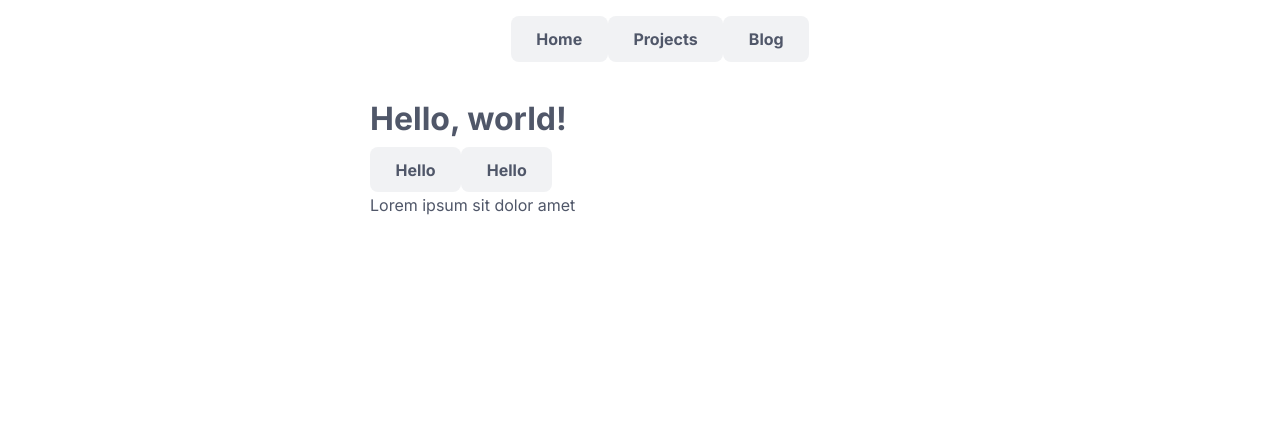
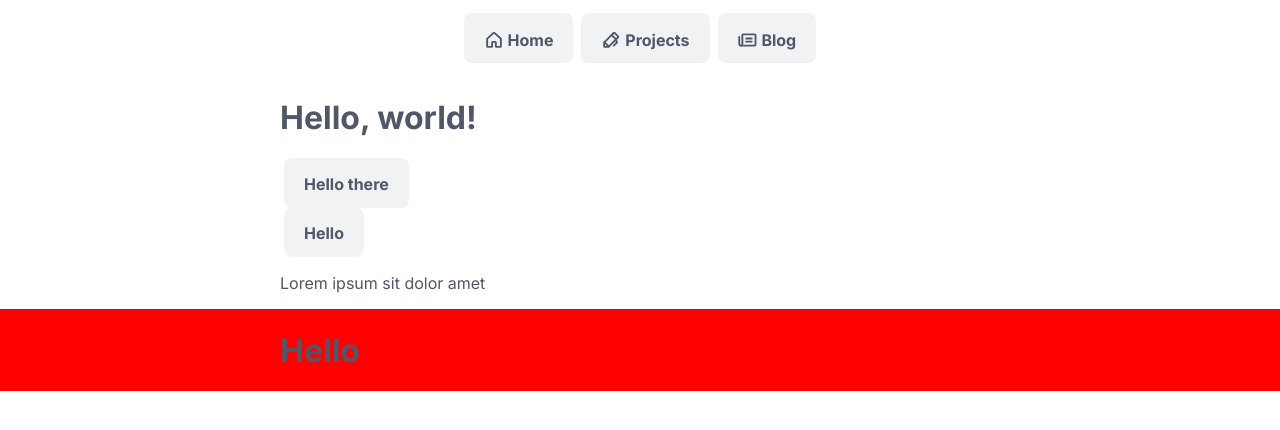
Before and after one commit to benslv/benslv.dev, a Gatsby site: page / in a window 1280 px wide. Built offline with nearby package versions, Linux system fonts and the light colour scheme; Gatsby itself is replaced by a stand-in of ours.

Commit message:
Add icons to navbar

```diff
--- a/src/components/Button.js
+++ b/src/components/Button.js
@@ -6,25 +6,48 @@ const { buttons } = theme;
 
 const StyledButton = styled.a`
 	text-decoration: none;
-	padding: 0.8em 1.6em;
+	padding: 0.8em 1.25em;
 	font-weight: 700;
 	border-radius: 8px;
 	background: ${buttons.primary.background};
 	color: ${buttons.primary.color};
 	outline: none;
+	width: fit-content;
 
-	transition: all 0.15s cubic-bezier(.21,.63,.32,.98);
+	margin: 0 0.25em;
+
+	transition: all 0.15s cubic-bezier(0.21, 0.63, 0.32, 0.98);
 
 	:hover {
 		background: ${buttons.hover.background};
-		color: ${buttons.hover.color}
+		color: ${buttons.hover.color};
+		cursor: pointer;
+	}
+
+	:active {
+		background: ${buttons.hover.background};
+		color: ${buttons.hover.color};
+	}
+
+	:first-child {
+		margin-left: 0;
+	}
+
+	:last-child {
+		margin-right: 0;
 	}
 `;
 
-const Button = ({ to, text }) => {
+const StyledIcon = styled.span`
+	font-size: 1.25em;
+	position: relative;
+	top: 0.2em;
+`;
+
+const Button = ({ to, icon, text }) => {
 	return (
 		<StyledButton href={to}>
-			{text}
+			<StyledIcon>{icon}</StyledIcon> {text}
 		</StyledButton>
 	);
 };
--- /dev/null
+++ b/src/components/Container.js
@@ -0,0 +1,17 @@
+import React from "react";
+import styled from "styled-components";
+
+const StyledContainer = styled.div`
+	max-width: 720px;
+	margin: 0 auto;
+
+  display: flex;
+  flex-direction: column;
+  flex-grow: 0;
+`;
+
+const Container = ({ children }) => (
+	<StyledContainer>{children}</StyledContainer>
+);
+
+export default Container;
--- /dev/null
+++ b/src/components/Footer.js
@@ -0,0 +1,20 @@
+import React from "react";
+import styled from "styled-components";
+
+import Container from "./Container";
+
+const StyledFooter = styled.footer`
+	background-color: red;
+`;
+
+const Footer = () => {
+	return (
+		<StyledFooter>
+			<Container>
+				<h1>Hello</h1>
+			</Container>
+		</StyledFooter>
+	);
+};
+
+export default Footer;
--- a/src/components/Layout.js
+++ b/src/components/Layout.js
@@ -5,8 +5,10 @@ import "fontsource-inter/400.css";
 import "fontsource-inter/700.css";
 
 import Navbar from "./Navbar";
+import Container from "./Container";
 
 import theme from "../theme";
+import Footer from "./Footer";
 const { colors } = theme;
 
 const GlobalStyle = createGlobalStyle`
@@ -20,21 +22,16 @@ const GlobalStyle = createGlobalStyle`
 	}
 `;
 
-const Container = styled.div`
-	max-width: 540px;
-	margin: 0 auto;
-`;
-
 const Layout = ({ title, children }) => {
 	return (
-		<React.Fragment>
+		<React.Fragment className="site">
 			<Helmet>
 				<title>{title}</title>
 			</Helmet>
 			<GlobalStyle />
 			<Navbar />
-			<Container>{children}</Container>
-			{/* Footer */}
+			<Container className="content">{children}</Container>
+			<Footer />
 		</React.Fragment>
 	);
 };
--- a/src/components/Navbar.js
+++ b/src/components/Navbar.js
@@ -1,15 +1,17 @@
 import React from "react";
 import styled from "styled-components";
+import { House, Pen, Newspaper } from "phosphor-react";
 
 import Button from "./Button";
+import Container from "./Container";
 
 import theme from "../theme";
 const { colors } = theme;
 
 const links = [
-	{ name: "Home", to: "/" },
-	{ name: "Projects", to: "/projects" },
-	{ name: "Blog", to: "/blog" },
+	{ name: "Home", to: "/", icon: <House weight="bold" /> },
+	{ name: "Projects", to: "/projects", icon: <Pen weight="bold" /> },
+	{ name: "Blog", to: "/blog", icon: <Newspaper weight="bold" /> },
 ];
 
 const StyledNavbar = styled.nav`
@@ -21,19 +23,21 @@ const StyledNavbar = styled.nav`
 	background-color: ${colors.background};
 `;
 
-const StyledNavbarNav = styled.ul`
-  list-style: none;
-  display: flex;
-  justify-content: center;
-
-  (Button)
-`
+const StyledNavbarNav = styled.div`
+	display: flex;
+	justify-content: center;
+`;
 
 const Navbar = () => (
 	<StyledNavbar>
-		<StyledNavbarNav>
-			{links && links.map((link) => <li><Button text={link.name}/></li>)}
-		</StyledNavbarNav>
+		<Container>
+			<StyledNavbarNav>
+				{links &&
+					links.map(({name, icon}) => (
+						<Button text={name} icon={icon}/>
+					))}
+			</StyledNavbarNav>
+		</Container>
 	</StyledNavbar>
 );
 
--- a/src/pages/index.js
+++ b/src/pages/index.js
@@ -1,18 +1,28 @@
 import React from "react";
+import { IconContext } from "phosphor-react";
 
 import Layout from "../components/Layout";
 import Button from "../components/Button";
 
-
+import theme from "../theme";
+const { colors } = theme;
 
 const IndexPage = () => {
 	return (
-		<Layout>
-			<h1>Hello, world!</h1>
-			<Button to="#" text="Hello" />
-			<Button to="#" text="Hello" />
-			<p>Lorem ipsum sit dolor amet</p>
-		</Layout>
+		// <IconContext.Provider
+		// 	value={{
+		// 		color: `${colors.text.body}`,
+		// 		size: 24,
+		// 		weight: "bold",
+		// 		mirrored: false,
+		// 	}}>
+			<Layout>
+				<h1>Hello, world!</h1>
+				<Button to="#" text="Hello there " />
+				<Button to="#" text="Hello" />
+				<p>Lorem ipsum sit dolor amet</p>
+			</Layout>
+		// </IconContext.Provider>
 	);
 };
 
```
